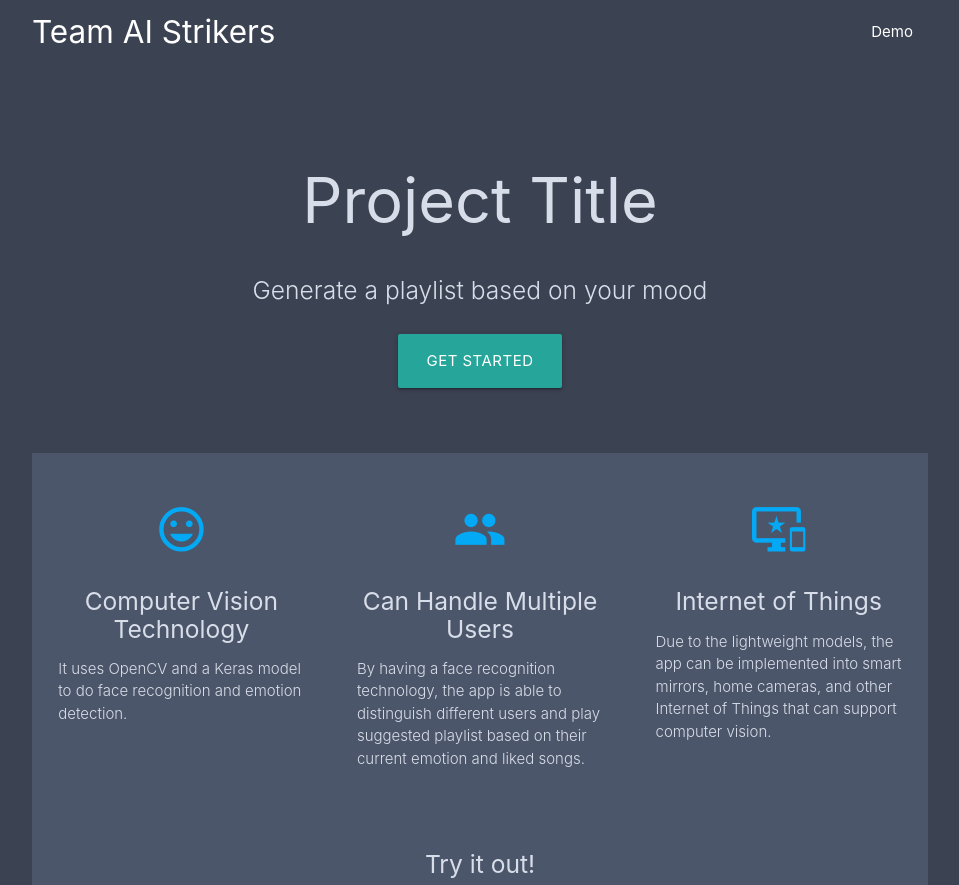
After one commit to jedrm/FAIED, a Flask app: template templates/homepage.html in a window 1280 px wide. The commit adds this page. Shown: the top 885 px of the page, without its empty margins (160-1119 px from the left). Run offline with Flask 2, Linux system fonts and the light colour scheme; the template is opened without the code that fills it, so the values that code supplies are empty; some libraries are stand-ins or nearby versions.

Commit message:
Created second page for front end

```diff
--- a/app.py
+++ b/app.py
@@ -19,9 +19,15 @@ def gen_frames():
             frame = buffer.tobytes()
             yield(b'--frame\r\n'b'Content-Type: image/jpeg\r\n\r\n' + frame + b'\r\n')
 
+def gen_pic():
+    success, frame = camera.read()
+    ret, buffer = cv2.imencode(".jpg", frame)
+    frame = buffer.tobytes()
+    yield (b'--frame\r\n'b'Content-Type: image/jpeg\r\n\r\n' + frame + b'\r\n')
+
 @app.route('/')
 def index():
-    return render_template('index.html')
+    return render_template('homepage.html')
 
 
 @app.route('/video_feed')
@@ -29,18 +35,23 @@ def video_feed():
     return Response(gen_frames(), mimetype='multipart/x-mixed-replace; boundary=frame')
 
 
+@app.route('/show_pic')
+def show_pic():
+    return Response(show_pic(), mimetype='multipart/x-mixed-replace; boundary=frame')
+
 @app.route('/predict')
 def predict_playlist():
-    success, frame = camera.read()
     # TODO
     # Preprocess the frame
 
     # TODO
     # Predict the person and emotion
+    name = "Jed"
+    emotion = "happy"
 
     # TODO
-    # Create a JSON to send back to front end
-    pass
+    # Return template with variables
+    return render_template("predict.html", name=name, emotion=emotion)
 
 if __name__ == "main":
     app.run(debug=True)
--- a/static/script.js
+++ b/static/script.js
@@ -1 +1,8 @@
-const handlePredict = (e)
+// Fetch prediction
+// TODO
+
+// Functions for animations
+// TODO
+
+// Functions for showing the music on the DOM
+// TODO
--- a/static/styles.css
+++ b/static/styles.css
@@ -7,7 +7,7 @@ img {
     background-color: #3b4252 !important;
 }
 
-h1, h5, p {
+h1, h5, h6, p {
     color: #d8dee9;
 }
 
--- /dev/null
+++ b/templates/homepage.html
@@ -0,0 +1,54 @@
+{% extends "index.html" %}
+
+{% block button %}
+<a href="#demo" id="get-started" class="btn-large waves-effect waves-light">Get Started</a>
+{% endblock %}
+
+{% block main %}
+<div class="section">
+
+	<!--   Icon Section   -->
+	<div class="row">
+		<div class="col s12 m4">
+			<div class="icon-block">
+				<h2 class="center light-blue-text"><i class="material-icons">insert_emoticon</i></h2>
+				<h5 class="center">Computer Vision Technology</h5>
+
+				<p class="light">It uses OpenCV and a Keras model to do face recognition and emotion detection.</p>
+			</div>
+		</div>
+
+		<div class="col s12 m4">
+			<div class="icon-block">
+				<h2 class="center light-blue-text"><i class="material-icons">group</i></h2>
+				<h5 class="center">Can Handle Multiple Users</h5>
+
+				<p class="light">By having a face recognition technology, the app is able to distinguish different
+					users and
+					play suggested playlist based on their current emotion and liked songs.</p>
+			</div>
+		</div>
+
+		<div class="col s12 m4">
+			<div class="icon-block">
+				<h2 class="center light-blue-text"><i class="material-icons">important_devices</i></h2>
+				<h5 class="center">Internet of Things</h5>
+
+				<p class="light">Due to the lightweight models, the app can be implemented into smart mirrors, home
+					cameras,
+					and other Internet of Things that can support computer vision.</p>
+			</div>
+		</div>
+	</div>
+
+</div>
+<!-- Camera section -->
+<div class="section center" id="demo">
+	<h5 class="center">Try it out!</h3>
+		<img class="center" style="object-fit: contain;" src="{{ url_for('video_feed') }}">
+		<br><br>
+		<a class="waves-effect waves-light btn-large" id="generate" href="/predict">Generate personalized playlist</a>
+</div>
+
+<br><br>
+{% endblock %}
--- a/templates/index.html
+++ b/templates/index.html
@@ -14,6 +14,7 @@
 </head>
 
 <body class="darker">
+
   <nav class="nav" role="navigation">
     <div class="nav-wrapper container"><a id="logo-container" href="#" class="brand-logo">Team
         AI Strikers</a>
@@ -35,60 +36,18 @@
         <h5 class="header col s12 light">Generate a playlist based on your mood</h5>
       </div>
       <div class="row center">
-        <a href="#demo" id="get-started" class="btn-large waves-effect waves-light">Get Started</a>
+        {% block button %} {% endblock %}
       </div>
       <br><br>
 
     </div>
   </div>
 
+  <div class="container background">
+    {% block main %}
+    {% endblock %}
+  </div>
 
-  <div class="container background">
-    <div class="section">
-
-      <!--   Icon Section   -->
-      <div class="row">
-        <div class="col s12 m4">
-          <div class="icon-block">
-            <h2 class="center light-blue-text"><i class="material-icons">insert_emoticon</i></h2>
-            <h5 class="center">Computer Vision Technology</h5>
-
-            <p class="light">It uses OpenCV and a Keras model to do face recognition and emotion detection.</p>
-          </div>
-        </div>
-
-        <div class="col s12 m4">
-          <div class="icon-block">
-            <h2 class="center light-blue-text"><i class="material-icons">group</i></h2>
-            <h5 class="center">Can Handle Multiple Users</h5>
-
-            <p class="light">By having a face recognition technology, the app is able to distinguish different users and
-              play suggested playlist based on their current emotion and liked songs.</p>
-          </div>
-        </div>
-
-        <div class="col s12 m4">
-          <div class="icon-block">
-            <h2 class="center light-blue-text"><i class="material-icons">important_devices</i></h2>
-            <h5 class="center">Internet of Things</h5>
-
-            <p class="light">Due to the lightweight models, the app can be implemented into smart mirrors, home cameras,
-              and other Internet of Things that can support computer vision.</p>
-          </div>
-        </div>
-      </div>
-
-    </div>
-    <!-- Camera section -->
-    <div class="section center" id="demo">
-      <h5 class="center">Try it out!</h3>
-        <img class="center" style="object-fit: contai;" src="{{ url_for('video_feed') }}">
-        <br><br>
-        <a class="waves-effect waves-light btn-large" id="generate">Generate personalized playlist</a>
-    </div>
-
-    <br><br>
-  </div>
 
   <footer class="page-footer footer">
     <div class="container">
@@ -116,15 +75,17 @@
     <div class="footer-copyright">
       <div class="container bottom">
         Made by <a class="bottom text-lighten-3" href="http://materializecss.com">Materialize</a>
+        <br>&copy;2021 Alexa Urrea, Jed Rendo Magracia, Neelima Jyothiraj
       </div>
     </div>
   </footer>
 
 
-  <!--  Scripts-->
+  <!--  Scripts  -->
   <script src="https://code.jquery.com/jquery-2.1.1.min.js"></script>
   <script src="../static/js/materialize.js"></script>
   <script src="../static/js/init.js"></script>
+  <script src="../static/script.js"></script>
 
 </body>
 
```
Also changed, not shown: templates/predict.html (added, +19 -0 lines), static/img/fast-forward.png (added), static/img/music.png (added), static/img/pause.png (added), static/img/play.png (added), static/img/rewind.png (added), static/img/robot.png (added).
